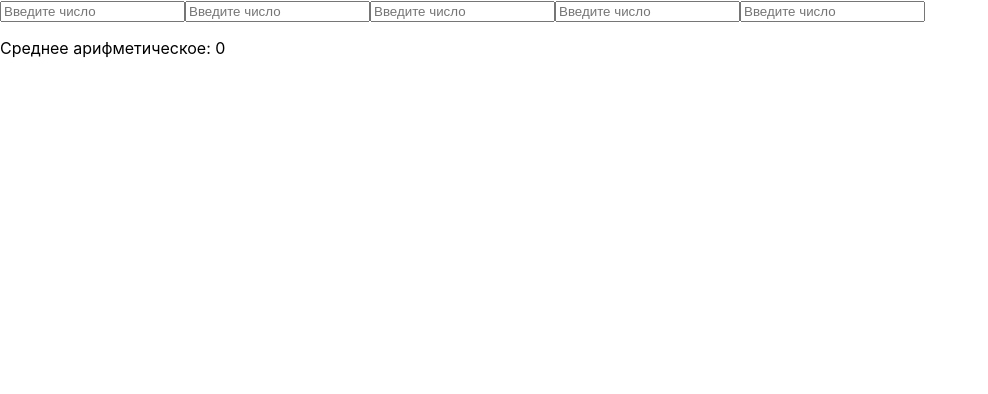
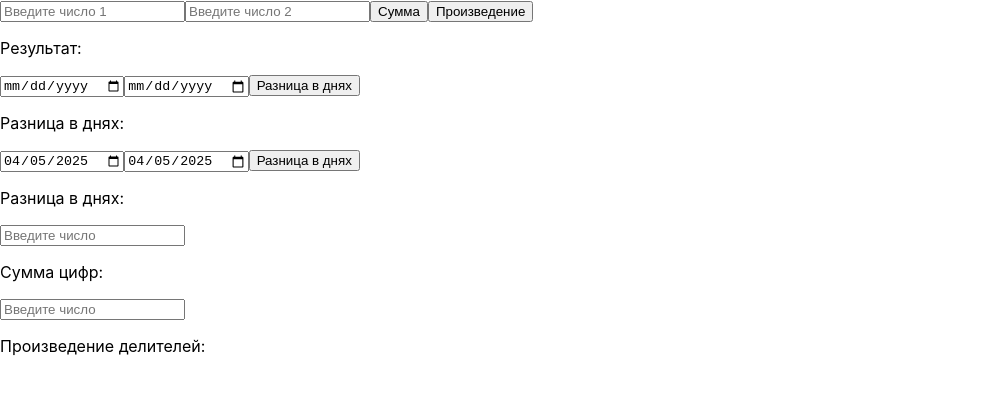
Before and after one commit to rayssssbush/react_labs, a React (Create React App) app in the folder my-app/: page / in a window 1280 px wide. Shown: the top 394 px of the page, without its empty margins (0-988 px from the left). Built offline with nearby package versions, Linux system fonts and the light colour scheme.

Commit message:
react_40

```diff
--- a/my-app/src/App.js
+++ b/my-app/src/App.js
@@ -1,74 +1,131 @@
 import React, { useState } from 'react'
 
 function App() {
-	// Стейт для хранения значений инпутов
-	const [values, setValues] = useState({
-		input1: '',
-		input2: '',
-		input3: '',
-		input4: '',
-		input5: '',
-	})
+	// Стейт для чисел в инпутах
+	const [num1, setNum1] = useState('')
+	const [num2, setNum2] = useState('')
+	const [result, setResult] = useState('')
 
-	// Функция для обработки изменения значений инпутов
-	const handleChange = event => {
-		const { name, value } = event.target
-		setValues(prevValues => ({
-			...prevValues,
-			[name]: value,
-		}))
+	// Стейт для дат
+	const [date1, setDate1] = useState('')
+	const [date2, setDate2] = useState('')
+	const [dateDiff, setDateDiff] = useState('')
+
+	// Стейт для числа для вычисления суммы и произведения цифр
+	const [num, setNum] = useState('')
+	const [sumDigits, setSumDigits] = useState('')
+	const [productDivisors, setProductDivisors] = useState('')
+
+	// Функции для вычислений
+	const handleSum = () => {
+		setResult(Number(num1) + Number(num2))
 	}
 
-	// Функция для вычисления среднего арифметического
-	const getAverage = () => {
-		const nums = Object.values(values)
-			.map(Number)
-			.filter(num => !isNaN(num))
-		const sum = nums.reduce((acc, curr) => acc + curr, 0)
-		return nums.length > 0 ? sum / nums.length : 0
+	const handleProduct = () => {
+		setResult(Number(num1) * Number(num2))
 	}
+
+	const handleDateDifference = () => {
+		const diffTime = new Date(date2) - new Date(date1)
+		const diffDays = Math.ceil(diffTime / (1000 * 3600 * 24))
+		setDateDiff(diffDays)
+	}
+
+	const handleSumDigits = e => {
+		const number = e.target.value
+		const sum = number.split('').reduce((acc, curr) => acc + Number(curr), 0)
+		setSumDigits(sum)
+	}
+
+	const handleProductDivisors = e => {
+		const number = e.target.value
+		const divisors = []
+		for (let i = 1; i <= number; i++) {
+			if (number % i === 0) divisors.push(i)
+		}
+		const product = divisors.reduce((acc, curr) => acc * curr, 1)
+		setProductDivisors(product)
+	}
+
+	// Получаем текущую дату для инпутов
+	const currentDate = new Date().toISOString().split('T')[0]
 
 	return (
 		<div>
-			{/* Инпуты для ввода чисел */}
+			{/* Задача 1 и 2 */}
+			<div>
 				<input
 					type='number'
-				name='input1'
-				value={values.input1}
-				onChange={handleChange}
-				placeholder='Введите число'
+					value={num1}
+					onChange={e => setNum1(e.target.value)}
+					placeholder='Введите число 1'
 				/>
 				<input
 					type='number'
-				name='input2'
-				value={values.input2}
-				onChange={handleChange}
+					value={num2}
+					onChange={e => setNum2(e.target.value)}
+					placeholder='Введите число 2'
+				/>
+				<button onClick={handleSum}>Сумма</button>
+				<button onClick={handleProduct}>Произведение</button>
+				<p>Результат: {result}</p>
+			</div>
+
+			{/* Задача 2 */}
+			<div>
+				<input
+					type='date'
+					value={date1}
+					onChange={e => setDate1(e.target.value)}
+				/>
+				<input
+					type='date'
+					value={date2}
+					onChange={e => setDate2(e.target.value)}
+				/>
+				<button onClick={handleDateDifference}>Разница в днях</button>
+				<p>Разница в днях: {dateDiff}</p>
+			</div>
+
+			{/* Задача 3 (с текущей датой по умолчанию) */}
+			<div>
+				<input
+					type='date'
+					value={date1 || currentDate}
+					onChange={e => setDate1(e.target.value)}
+				/>
+				<input
+					type='date'
+					value={date2 || currentDate}
+					onChange={e => setDate2(e.target.value)}
+				/>
+				<button onClick={handleDateDifference}>Разница в днях</button>
+				<p>Разница в днях: {dateDiff}</p>
+			</div>
+
+			{/* Задача 4 */}
+			<div>
+				<input
+					type='number'
+					value={num}
+					onChange={e => setNum(e.target.value)}
+					onBlur={handleSumDigits}
 					placeholder='Введите число'
 				/>
+				<p>Сумма цифр: {sumDigits}</p>
+			</div>
+
+			{/* Задача 5 */}
+			<div>
 				<input
 					type='number'
-				name='input3'
-				value={values.input3}
-				onChange={handleChange}
+					value={num}
+					onChange={e => setNum(e.target.value)}
+					onBlur={handleProductDivisors}
 					placeholder='Введите число'
 				/>
-			<input
-				type='number'
-				name='input4'
-				value={values.input4}
-				onChange={handleChange}
-				placeholder='Введите число'
-			/>
-			<input
-				type='number'
-				name='input5'
-				value={values.input5}
-				onChange={handleChange}
-				placeholder='Введите число'
-			/>
-
-			{/* Абзац для вывода среднего арифметического */}
-			<p>Среднее арифметическое: {getAverage()}</p>
+				<p>Произведение делителей: {productDivisors}</p>
+			</div>
 		</div>
 	)
 }
```
Lines whose indentation alone changed are shown as unchanged.
